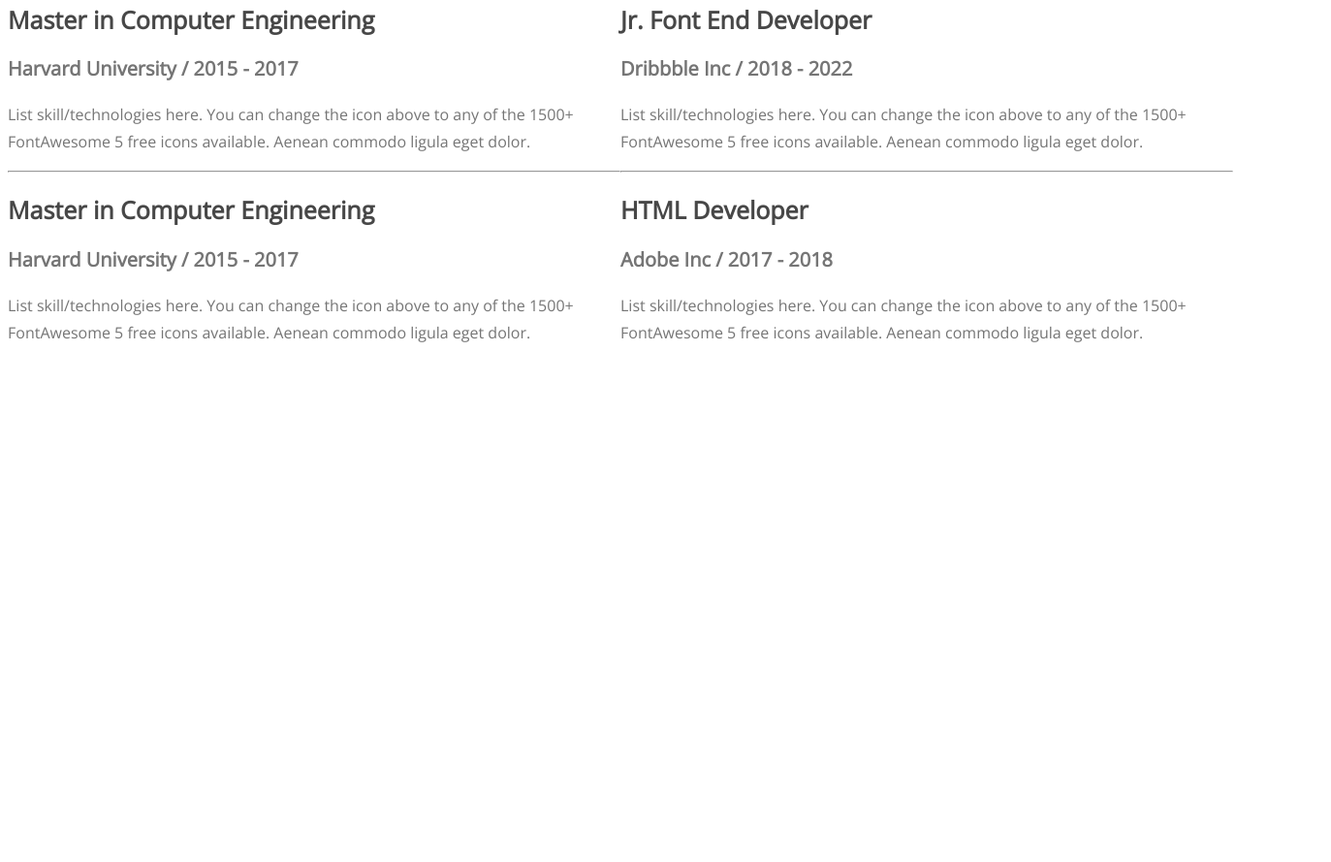
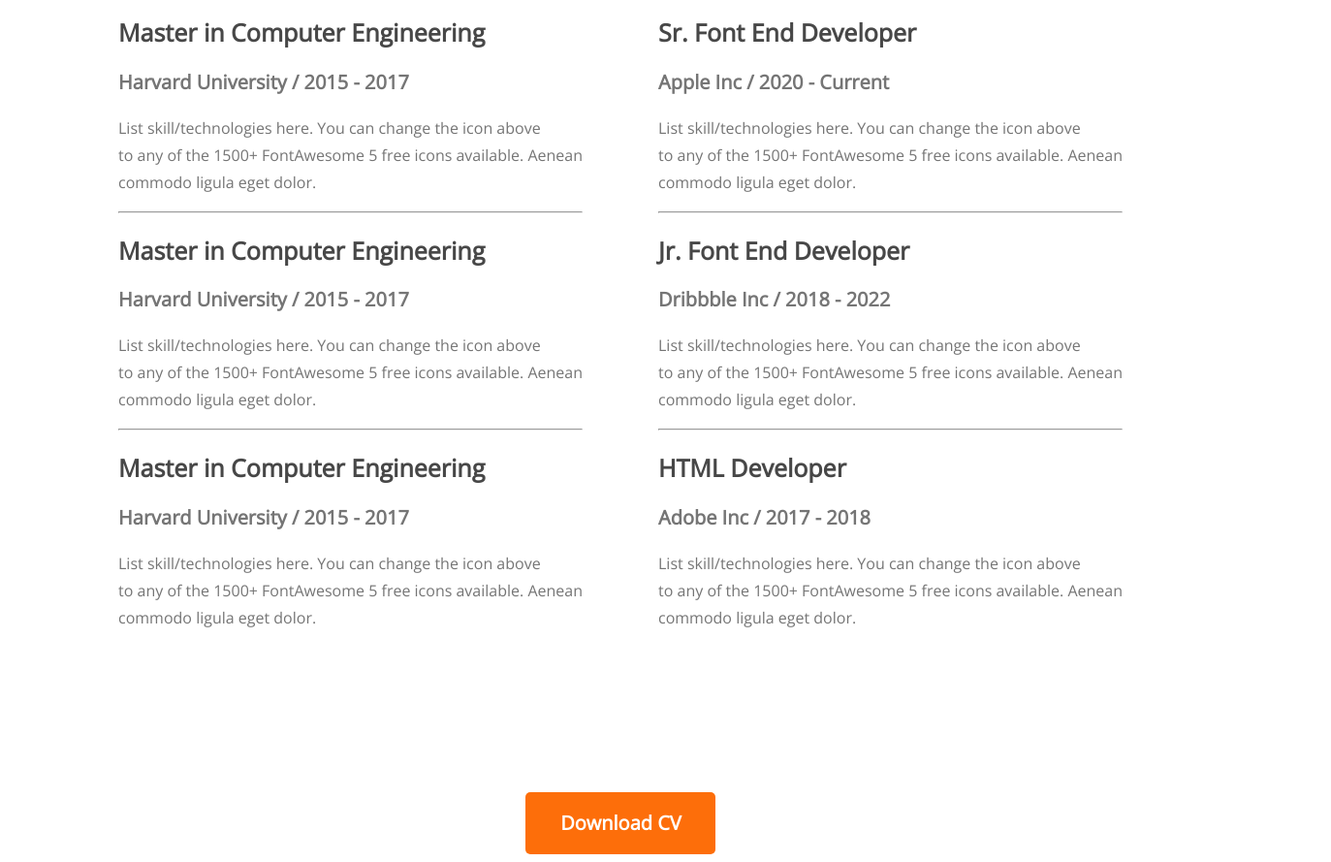
Before and after one commit to Enam28/wd-prot, a plain HTML site: page index.html in a window 1280 px wide. Shown: the part 3400-4289 px from the top of the page at 97% size, 1373 px wide, since content can reach past the window. Before the commit the page ends 3781 px from the top, so only its background shows below. Drawn offline with nearby package versions, Linux system fonts and the light colour scheme.

Commit message:
added seventh commit

```diff
--- a/index.html
+++ b/index.html
@@ -64,24 +64,24 @@
                 <div class="skill">
                     <img src="images/icons/js.png" alt="">
                     <h3 class="skill-title">Vanilla JavaScript</h3>
-                    <p class="skill-description">List skill/technologies here. You can change the icon above to any of the 1500+ FontAwesome 5 free icons available. Aenean commodo ligula eget dolor.</p>
+                    <p class="skill-description">List skill/technologies <br> here. You can change the <br> icon above to any of the <br> 1500+ FontAwesome 5 <br>free icons available.<br> Aenean commodo ligula<br> eget dolor.</p>
                 </div>
                 <div class="skill">
                     <img src="images/icons/react.png" alt="">
                     <h3 class="skill-title">React</h3>
-                    <p class="skill-description">List skill/technologies here. You can change the icon above to any of the 1500+ FontAwesome 5 free icons available. Aenean commodo ligula eget dolor.</p>
+                    <p class="skill-description">List skill/technologies <br> here. You can change the<br> icon above to any of the <br> 1500+ FontAwesome 5<br> free icons available.<br> Aenean commodo ligula <br>eget dolor.</p>
                 </div>
                 <div class="skill">
                     <img src="images/icons/nodejs.png" alt="">
                     <h3 class="skill-title">
                         Node.js
                     </h3>
-                    <p class="skill-description">List skill/technologies here. You can change the icon above to any of the 1500+ FontAwesome 5 free icons available. Aenean commodo ligula eget dolor.</p>
+                    <p class="skill-description">List skill/technologies<br> here. You can change the<br> icon above to any of the<br> 1500+ FontAwesome 5<br> free icons available.<br> Aenean commodo ligula<br> eget dolor.</p>
                 </div>
                 <div class="skill">
                     <img src="images/icons/mongo.png" alt="">
                     <h3 class="skill-title">Mongobd</h3>
-                    <p class="skill-description">List skill/technologies here. You can change the icon above to any of the 1500+ FontAwesome 5 free icons available. Aenean commodo ligula eget dolor.</p>
+                    <p class="skill-description">List skill/technologies <br>here. You can change the<br> icon above to any of the<br> 1500+ FontAwesome 5 <br>free icons available. <br>Aenean commodo ligula<br> eget dolor.</p>
                 </div>
             </div>
         </section>
@@ -100,8 +100,8 @@
                             Harvard University / 2015 - 2017
                         </h3>
                         <p class="resume-item skill-description">
-                            List skill/technologies here. You can change the icon above
-                            to any of the 1500+ FontAwesome 5 free icons available. Aenean commodo ligula eget dolor.
+                            List skill/technologies here. You can change the icon above <br>
+                            to any of the 1500+ FontAwesome 5 free icons available. Aenean <br> commodo ligula eget dolor.
                         </p>
                     </div>
                     <hr>
@@ -113,8 +113,8 @@
                             Harvard University / 2015 - 2017
                         </h3>
                         <p class="resume-item skill-description">
-                            List skill/technologies here. You can change the icon above
-                            to any of the 1500+ FontAwesome 5 free icons available. Aenean commodo ligula eget dolor.
+                            List skill/technologies here. You can change the icon above <br>
+                            to any of the 1500+ FontAwesome 5 free icons available. Aenean <br> commodo ligula eget dolor.
                         </p>
                     </div>
                     <hr>
@@ -126,8 +126,8 @@
                             Harvard University / 2015 - 2017
                         </h3>
                         <p class="resume-item skill-description">
-                            List skill/technologies here. You can change the icon above
-                            to any of the 1500+ FontAwesome 5 free icons available. Aenean commodo ligula eget dolor.
+                            List skill/technologies here. You can change the icon above <br>
+                            to any of the 1500+ FontAwesome 5 free icons available. Aenean <br> commodo ligula eget dolor.
                         </p>
                     </div>
                 </div>
@@ -142,8 +142,8 @@
                             Apple Inc / 2020 - Current
                         </h3>
                         <p class="resume-item skill-description">
-                            List skill/technologies here. You can change the icon above
-to any of the 1500+ FontAwesome 5 free icons available. Aenean commodo ligula eget dolor.
+                            List skill/technologies here. You can change the icon above <br>
+to any of the 1500+ FontAwesome 5 free icons available. Aenean <br> commodo ligula eget dolor.
                         </p>
                     </div>
                     <hr>
@@ -155,8 +155,8 @@
                             Dribbble Inc / 2018 - 2022
                         </h3>
                         <p class="resume-item skill-description">
-                            List skill/technologies here. You can change the icon above
-to any of the 1500+ FontAwesome 5 free icons available. Aenean commodo ligula eget dolor.
+                            List skill/technologies here. You can change the icon above <br>
+to any of the 1500+ FontAwesome 5 free icons available. Aenean <br> commodo ligula eget dolor.
                         </p>
                     </div>
                     <hr>
@@ -168,13 +168,13 @@
                             Adobe Inc / 2017 - 2018
                         </h3>
                         <p class="resume-item skill-description">
-                            List skill/technologies here. You can change the icon above
-to any of the 1500+ FontAwesome 5 free icons available. Aenean commodo ligula eget dolor.
+                            List skill/technologies here. You can change the icon above <br>
+to any of the 1500+ FontAwesome 5 free icons available. Aenean <br> commodo ligula eget dolor.
                         </p>
                     </div>
                 </div>
-
             </div>
+            <div class="dcv"><button class="HM">Download CV</button></div>
         </section>
     </main>
     <footer>
--- a/styles/port.css
+++ b/styles/port.css
@@ -134,6 +134,8 @@
 }
 .skill-container{
     display: flex;
+    margin: 100px 50px 100px;
+    justify-content: space-around;
 
 }
 .skill-description{
@@ -165,11 +167,16 @@
     color: var(--dark-02, #474747);
 font-family: Open Sans;
 font-size: 30px;
+font-weight: 700;
 
 font-weight: 700;
 }
 .resume-container{
     display: flex;
+    gap: 50px;
+    padding:100px 100px 100px 100px ;
+    justify-content: space-around;
+
 }
 .resume-column-title{
     color: #474747;
@@ -196,3 +203,7 @@
 font-weight: 400;
 line-height: 28px;
 }
+.dcv{
+    text-align: center;
+    margin-top: 50px;
+}
```
